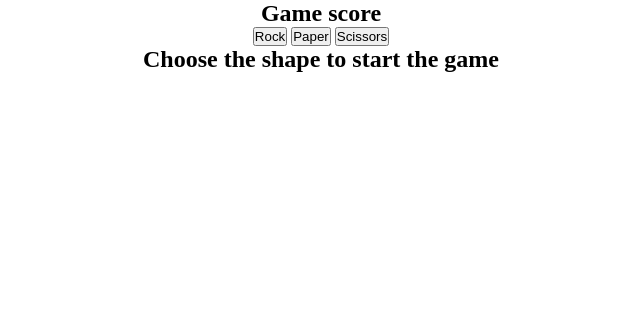
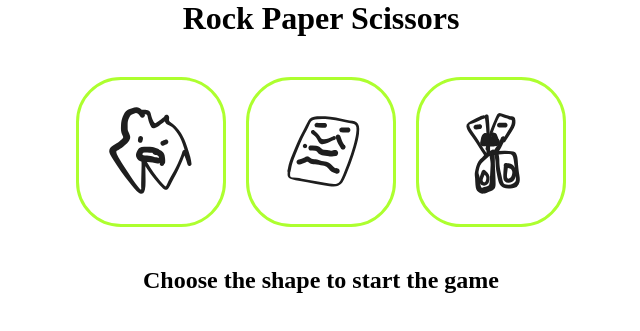
Before and after one commit to peperoni4/rock-paper-scissors, a plain HTML site: page index.html in a window 1280 px wide. Shown: the whole page, without its empty margins (319-959 px from the left). Drawn offline with Linux system fonts and the light colour scheme.

Commit message:
Replace buttons with cards of shapes

```diff
--- a/index.html
+++ b/index.html
@@ -7,13 +7,19 @@
     <link rel="stylesheet" href="./styles.css">
 </head>
 <body>
-    <h2 class="score">
-        Game score
+    <h1 class="score">
+        Rock Paper Scissors
     </h2>
-    <div class="button-container">
-        <button data-shape="Rock">Rock</button>
-        <button data-shape="Paper">Paper</button>
-        <button data-shape="Scissors">Scissors</button>
+    <div class="container">
+        <div class="shape-card">
+            <img data-shape="Rock" src="./img/rock.svg" alt="rock">
+        </div>
+        <div class="shape-card">
+            <img data-shape="Paper" src="./img/paper.svg" alt="paper">
+        </div>
+        <div class="shape-card">
+            <img data-shape="Scissors" src="./img/scissors.svg" alt="scissors">
+        </div>
     </div>
     <h2 class="roundResult">Choose the shape to start the game</h2>
     <h2 class="gameResult"></h2>
--- a/index.js
+++ b/index.js
@@ -1,6 +1,6 @@
 // why I don't use querySelectorAll('button')?
 // because I want to add some buttons in the future
-const shapeButtons = document.querySelector(".button-container").children;
+const shapeButtons = document.querySelector(".container").children;
 const roundResultText = document.querySelector(".roundResult");
 const gameResultText = document.querySelector(".gameResult");
 const scoreText = document.querySelector(".score");
--- a/styles.css
+++ b/styles.css
@@ -18,4 +18,22 @@ body {
   display: flex;
   align-items: center;
   flex-direction: column;
+  gap: 40px;
+  text-align: center;
 }
+
+.container {
+  display: flex;
+  gap: 20px;
+}
+
+.shape-card {
+  width: 150px;
+  height: 150px;
+  border: 3px solid greenyellow;
+  border-radius: 30%;
+
+  display: flex;
+  justify-content: center;
+  align-items: center;
+}
```
Also changed, not shown: img/paper.svg (added), img/scissors.svg (added).
